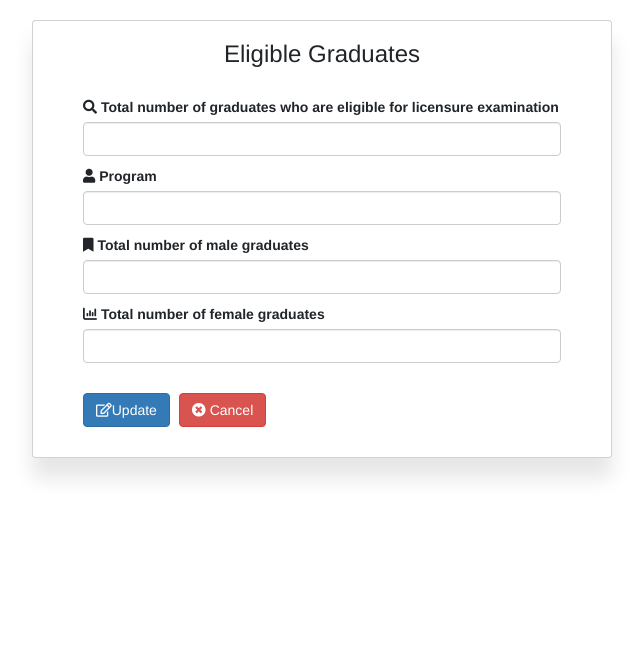
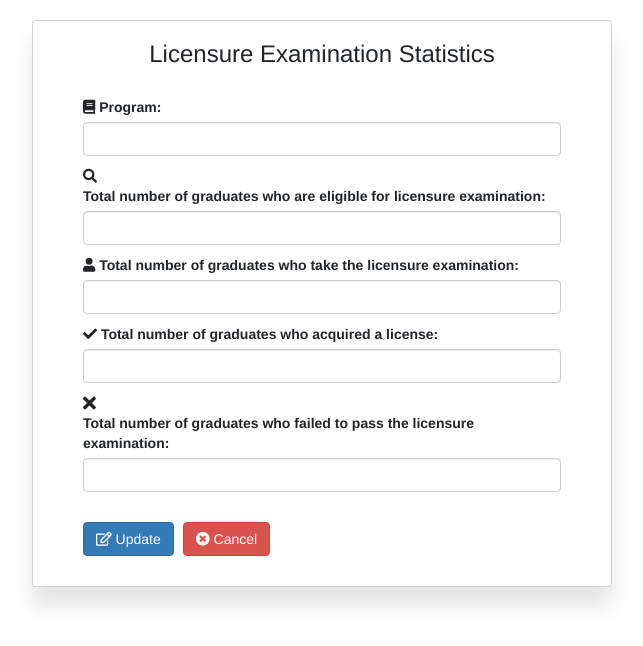
Before and after one commit to JennyMaeGabuya/SDG, a PHP site: page /sdg/sdg4/edit_4.2.1.php in a window 1280 px wide. Shown: the top 646 px of the page, without its empty margins (318-961 px from the left). Run offline with PHP 8.4, Linux system fonts and the light colour scheme; data comes from the database, SQL or seed files in the repository; data that the repository does not hold is empty; some libraries are stand-ins or nearby versions.

Commit message:
4.2.1 with edit & delete

```diff
--- a/sdg/sdg4/edit_4.2.1.php
+++ b/sdg/sdg4/edit_4.2.1.php
@@ -1,33 +1,35 @@
 <?php
 include "includes/config.php";
 
-if (isset($_GET['eligible_id'])) {
-    $eligible_id = $_GET['eligible_id'];
+if (isset($_GET['licensure_id'])) {
+    $licensure_id = $_GET['licensure_id'];
 }
 
-// SQL query to select all the data from the table where eligible_id = $eligible_id
-$query = "SELECT * FROM `tbl421_eligible` WHERE `ID` = $eligible_id";
+// SQL query to select all the data from the table where licensure_id = $licensure_id
+$query = "SELECT * FROM `tbl421_licensure` WHERE `ID` = $licensure_id";
 $result = mysqli_query($conn, $query);
 while ($row = mysqli_fetch_assoc($result)) {
 
     //the data inside [''] are the columns in db
-    $total_number = $row['total_number'];
-    $eligibleProgram = $row['program'];
-    $eligibleMale = $row['male'];
-    $eligibleFemale = $row['female'];
+    $program = $row['Program'];
+    $eligible_total = $row['EligibleTotal'];
+    $took_exam = $row['TookExam'];
+    $acquired = $row['Acquired'];
+    $failed = $row['Failed'];
 }
 
 //Processing form data when form is submitted/ when update button is clicked
 if (isset($_POST['update'])) {
-    $total_number = $_POST['total_number'];
-    $eligibleProgram = $_POST['eligibleProgram'];
-    $eligibleMale = $_POST['eligibleMale'];
-    $eligibleFemale = $_POST['eligibleFemale'];
+    $program = $_POST['program'];
+    $eligible_total = $_POST['eligible_total'];
+    $took_exam = $_POST['took_exam'];
+    $acquired = $_POST['acquired'];
+    $failed = $_POST['failed'];
 
     // SQL query to update the data in user table where the id = $userid
-    $query = "UPDATE `tbl421_eligible` SET   `total_number` = '{$total_number}', `program` = '{$eligibleProgram}', `male` = '{$eligibleMale}',`female` = '{$eligibleFemale}' WHERE ID= $eligible_id";
+    $query = "UPDATE `tbl421_licensure` SET   `Program` = '$program', `EligibleTotal` = '$eligible_total', `TookExam` = '{$took_exam}',`Acquired` = '{$acquired}',`Failed` = '{$failed}' WHERE ID= $licensure_id";
     $update = mysqli_query($conn, $query);
-    echo "<script type='text/javascript'>alert(' data updated successfully!')</script>";
+    $successMessage = "You have successfully entered data";
 }
 ?>
 
@@ -86,32 +88,48 @@ if (isset($_POST['update'])) {
     <div class="card">
         <form method="POST">
 
-            <h3 class="h3text">Eligible Graduates</h3><br>
+            <h3 class="h3text">Licensure Examination Statistics</h3><br>
+
+            <div class="form-group"><i class="fa fa-book"></i>
+                <label for="program">Program: </label>
+                <input type="text" class="form-control" id="program" name="program" value="<?php echo $program ?>" required>
+            </div>
 
             <div class="form-group"><i class="fa fa-search"></i>
-                    <label for="total_number">Total number of graduates who are eligible for licensure examination</label>
-                    <input type="number" class="form-control" id="total_number" name="total_number" value="<?php echo $total_number ?>" required>
+                <label for="eligible_total">Total number of graduates who are eligible for licensure examination: </label>
+                <input type="number" class="form-control" id="eligible_total" name="eligible_total" value="<?php echo $eligible_total ?>" required>
             </div>
 
-
             <div class="form-group"><i class="fa fa-user"></i>
-                    <label for="eligibleProgram">Program</label>
-                    <input type="text" class="form-control" id="eligibleProgram" name="eligibleProgram" value="<?php echo $eligibleProgram ?>" required>
+                <label for="took_exam">Total number of graduates who take the licensure examination: </label>
+                <input type="number" class="form-control" id="took_exam" name="took_exam" value="<?php echo $took_exam ?>" required>
             </div>
 
-                <div class="form-group"><i class="fa fa-bookmark"></i>
-                    <label for="eligibleMale">Total number of male graduates</label>
-                    <input type="number" class="form-control" id="eligibleMale" name="eligibleMale" value="<?php echo $eligibleMale ?>" required>
+            <div class="form-group"><i class="fa fa-check"></i>
+                <label for="acquired">Total number of graduates who acquired a license: </label>
+                <input type="number" class="form-control" id="acquired" name="acquired" value="<?php echo $acquired ?>" required>
             </div>
 
-                <div class="form-group"><i class="fa fa-bar-chart"></i>
-                    <label for="eligibleFemale">Total number of female graduates</label>
-                    <input type="number" class="form-control" id="eligibleFemale" name="eligibleFemale" value="<?php echo $eligibleFemale ?>" required>
+            <div class="form-group"><i class="fa fa-lg fa-times"></i>
+                <label for="failed">Total number of graduates who failed to pass the licensure examination: </label>
+                <input type="number" class="form-control" id="failed" name="failed" value="<?php echo $failed ?>" required>
             </div>
 
-                <br><button type="submit" class="btn btn-primary mt-6 mb-3" name="update"><i class="far fa-edit"></i>Update</button>
+            <br><button type="submit" class="btn btn-primary mt-6 mb-3" name="update"><i class="far fa-edit"></i> Update</button>
+            <script type="text/javascript">
+                <?php
+                if (isset($successMessage)) {
 
-                <button type="reset" class="btn btn-danger mt-6 mb-3" name="cancel" onclick="window.location.href='4.1.php';">
+                    echo "swal({
+        title: 'Success',
+        text: '$successMessage',
+        icon: 'success',
+        button: 'OK'
+    });";
+                }
+                ?>
+            </script>
+            <button type="reset" class="btn btn-danger mt-6 mb-3" name="cancel" onclick="window.location.href='4.2.1.php';">
                 <i class="fa fa-times-circle"></i> Cancel
             </button>
             <br><br>
```
Also changed, not shown: sdg/sdg4/4.2.1.php (+6 -6 lines), sdg/sdg4/delete_4.2.1.php (added, +35 -0 lines). Lines whose indentation alone changed are shown as unchanged.
